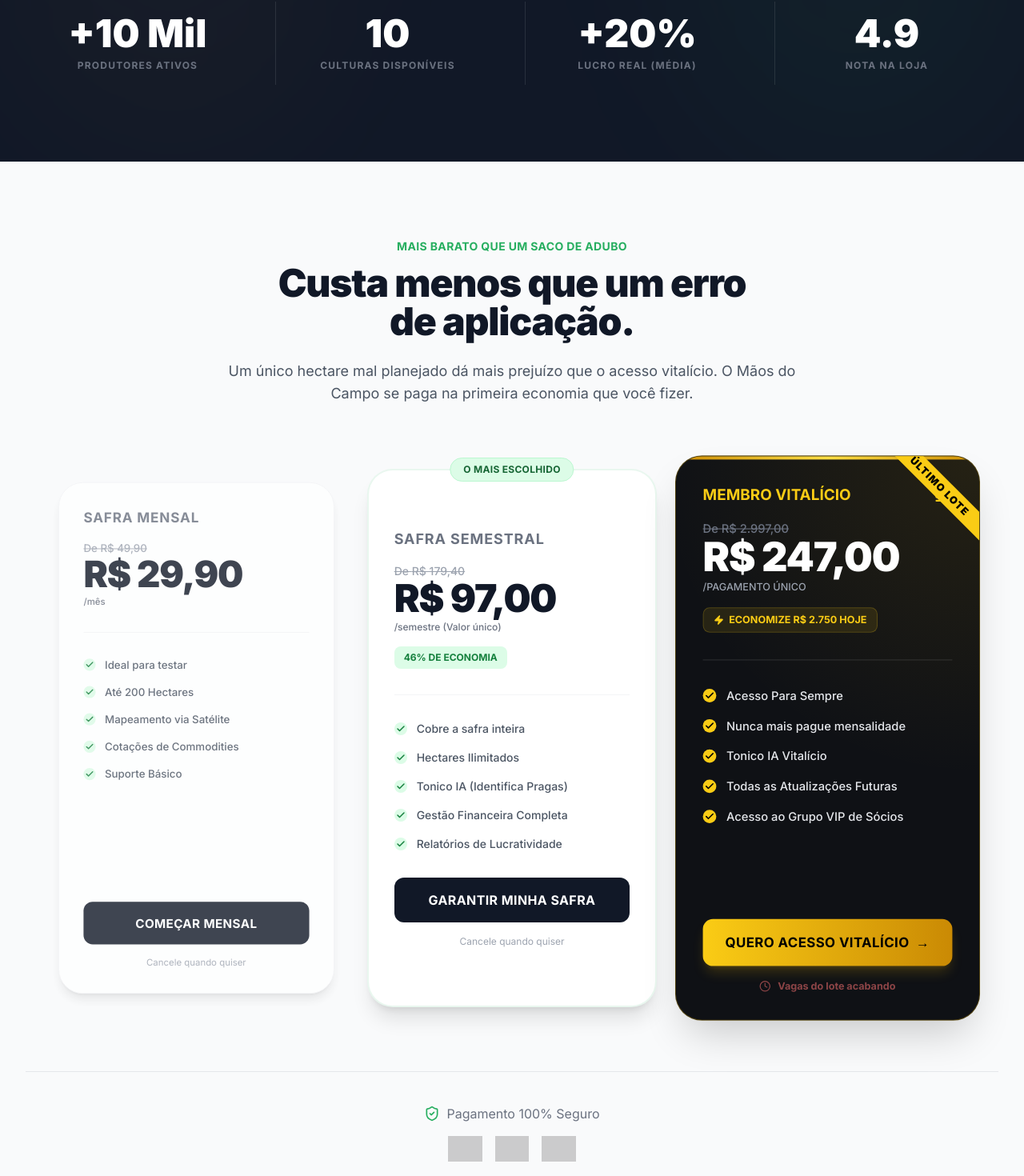
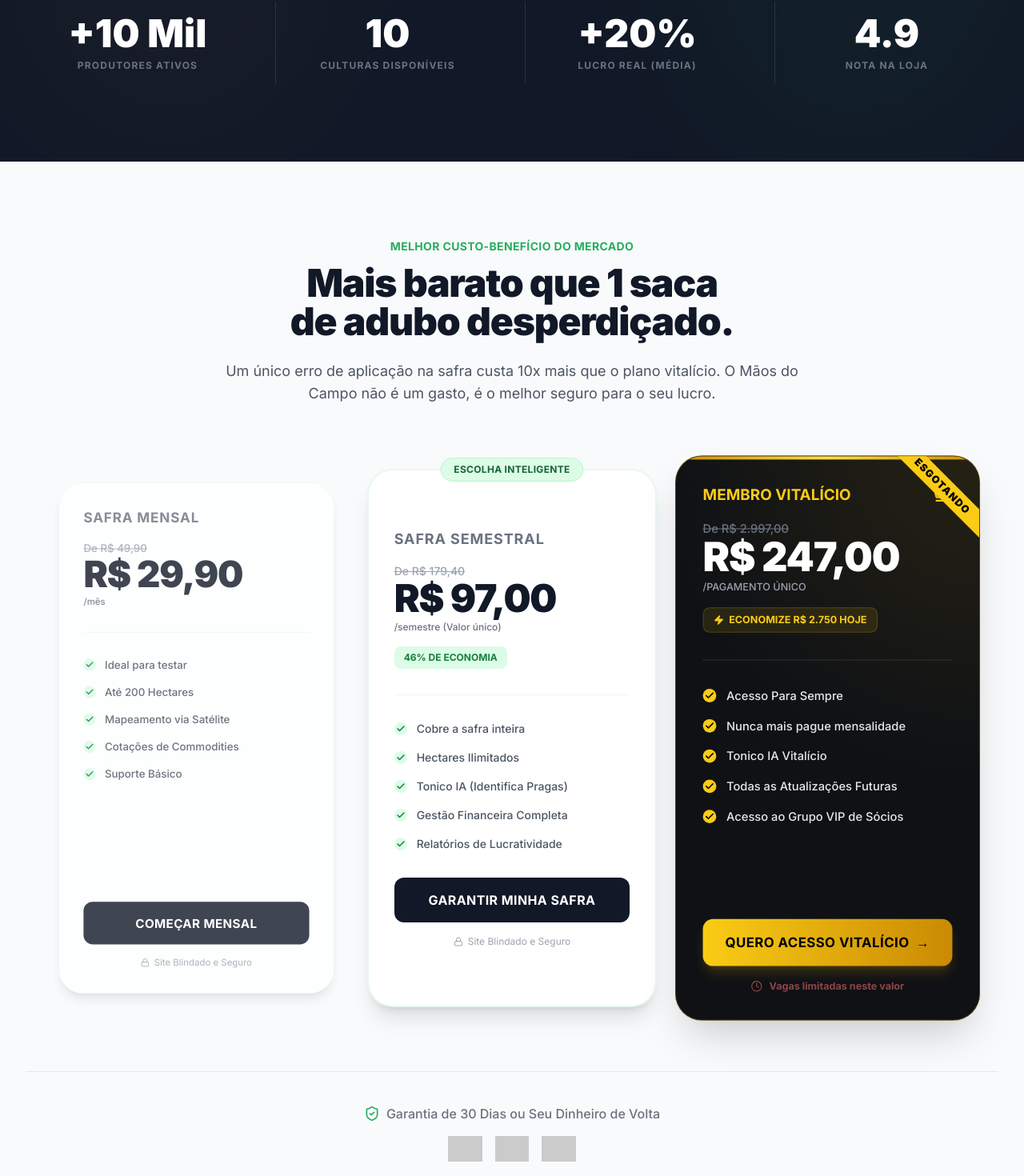
Before and after one commit to esyprodutora/Maos-do-Campo---Landing-Page, a React (Vite) app: page / in a window 1280 px wide. Shown: the part 2634-4104 px from the top of the page at 80% size. Built offline with nearby package versions, Linux system fonts and the light colour scheme; grey boxes are pictures that could not be loaded.

Commit message:
Update Pricing.tsx

```diff
--- a/components/Pricing.tsx
+++ b/components/Pricing.tsx
@@ -1,6 +1,6 @@
 import React from 'react';
 import { PRICING_PLANS } from '../constants';
-import { Check, Crown, AlertTriangle, Clock, Zap, ShieldCheck } from 'lucide-react';
+import { Check, Crown, AlertTriangle, Clock, Zap, ShieldCheck, Lock } from 'lucide-react';
 import { useScrollReveal } from '../hooks/useScrollReveal';
 
 export const Pricing: React.FC = () => {
@@ -10,12 +10,12 @@ export const Pricing: React.FC = () => {
     <section id="pricing" className="py-24 bg-gray-50 relative overflow-hidden">
       <div className="max-w-7xl mx-auto px-4 sm:px-6 lg:px-8 relative z-10">
         <div className="text-center max-w-3xl mx-auto mb-20">
-          <h2 className="text-primary font-bold tracking-wide uppercase text-sm mb-3">Mais barato que um saco de adubo</h2>
+          <h2 className="text-primary font-bold tracking-wide uppercase text-sm mb-3">Melhor Custo-Benefício do Mercado</h2>
           <h3 className="text-4xl md:text-5xl font-black text-gray-900 mb-6 tracking-tight">
-            Custa menos que um erro <br/>de aplicação.
+            Mais barato que 1 saca <br/>de adubo desperdiçado.
           </h3>
           <p className="text-gray-600 text-lg">
-            Um único hectare mal planejado dá mais prejuízo que o acesso vitalício. O Mãos do Campo se paga na primeira economia que você fizer.
+            Um único erro de aplicação na safra custa 10x mais que o plano vitalício. O Mãos do Campo não é um gasto, é o melhor seguro para o seu lucro.
           </p>
         </div>
 
@@ -43,7 +43,7 @@ export const Pricing: React.FC = () => {
                     <>
                         <div className="absolute top-0 inset-x-0 h-1 bg-gradient-to-r from-yellow-600 via-yellow-300 to-yellow-600"></div>
                         <div className="absolute -right-12 top-6 bg-yellow-400 text-black text-xs font-black px-12 py-1 rotate-45 shadow-sm uppercase tracking-widest z-20">
-                            ÚLTIMO LOTE
+                            ESGOTANDO
                         </div>
                         <div className="absolute top-0 right-0 w-full h-full bg-[radial-gradient(circle_at_top_right,_var(--tw-gradient-stops))] from-yellow-500/10 via-transparent to-transparent pointer-events-none"></div>
                     </>
@@ -51,7 +51,7 @@ export const Pricing: React.FC = () => {
 
                   {isAnnual && !isLifetime && (
                      <div className="absolute -top-4 left-1/2 -translate-x-1/2 bg-green-100 text-green-800 text-xs font-bold px-4 py-1.5 rounded-full uppercase tracking-wide border border-green-200">
-                        O Mais Escolhido
+                        Escolha Inteligente
                     </div>
                   )}
 
@@ -117,11 +117,14 @@ export const Pricing: React.FC = () => {
                     {isLifetime && (
                         <div className="mt-4 flex items-center justify-center gap-2 text-xs text-gray-500 animate-pulse">
                              <Clock size={14} className="text-red-400" />
-                             <span className="text-red-400 font-bold">Vagas do lote acabando</span>
+                             <span className="text-red-400 font-bold">Vagas limitadas neste valor</span>
                         </div>
                     )}
                      {!isLifetime && (
-                         <p className="text-center text-xs text-gray-400 mt-4">Cancele quando quiser</p>
+                         <div className="mt-4 flex items-center justify-center gap-1.5 text-xs text-gray-400">
+                            <Lock size={12} />
+                            <span>Site Blindado e Seguro</span>
+                         </div>
                     )}
                   </div>
                 </div>
@@ -131,9 +134,9 @@ export const Pricing: React.FC = () => {
 
         {/* Support Strip */}
         <div className="mt-20 border-t border-gray-200 pt-10 text-center">
-            <p className="text-gray-500 mb-4 flex items-center justify-center gap-2">
+            <p className="text-gray-500 mb-4 flex items-center justify-center gap-2 font-medium">
                 <ShieldCheck className="w-5 h-5 text-primary" />
-                <span>Pagamento 100% Seguro</span>
+                <span>Garantia de 30 Dias ou Seu Dinheiro de Volta</span>
             </p>
             <div className="flex justify-center gap-4 opacity-50 grayscale hover:grayscale-0 transition-all duration-500">
                <img src="https://cdn-icons-png.flaticon.com/512/196/196578.png" alt="Visa" className="h-8" />
```
